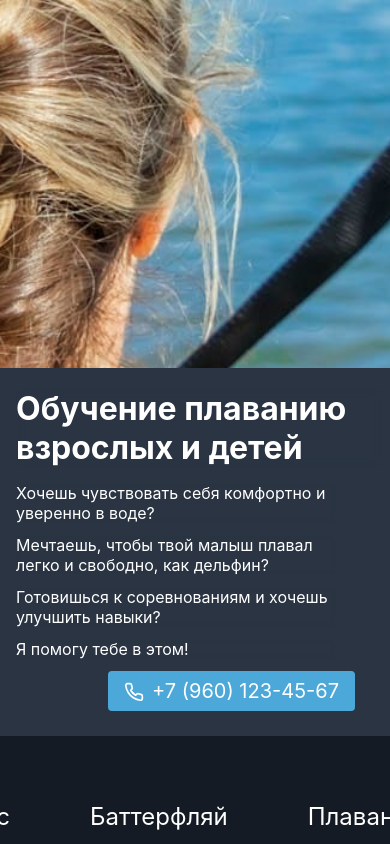
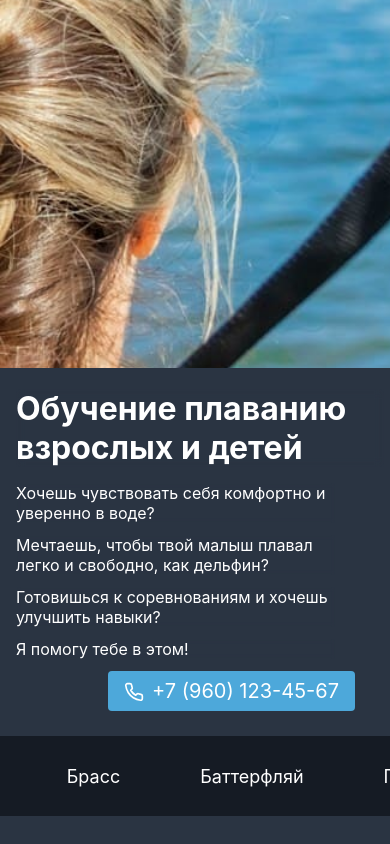
Before and after one commit to eliseevais/swimnextjs, a Next.js app: page / in a window 390 px wide. Shown: the top 844 px of the page. Built offline with nearby package versions, Linux system fonts and the light colour scheme.

Commit message:
feat typesOfSwim, add mobile version

```diff
--- a/src/common/components/typesOfSwim/typesOfSwim.module.css
+++ b/src/common/components/typesOfSwim/typesOfSwim.module.css
@@ -1,6 +1,6 @@
 .typesOfSwimWrapper {
   width: 100%;
-  min-height: 160px;
+  min-height: 10rem;
   background: var(--dark-800);
   overflow: hidden;
   position: relative;
@@ -16,14 +16,14 @@
 
 .marqueeContent {
   display: flex;
-  gap: 80px;
+  gap: 5rem;
   list-style: none;
   padding: 0;
   margin: 0;
-  font-size: 24px;
+  font-size: 1.5rem;
   color: var(--light-100);
   white-space: nowrap;
-  animation: scrollMarquee 45s linear infinite;
+  animation: scrollMarquee 120s linear infinite;
 }
 
 @keyframes scrollMarquee {
@@ -34,3 +34,12 @@
     transform: translateX(-50%);
   }
 }
+
+@media (min-width: 23rem) and (max-width: 27rem) {
+  .typesOfSwimWrapper {
+    min-height: 5rem;
+  }
+  .marqueeContent {
+    font-size: 1.125rem;
+  }
+}
```
